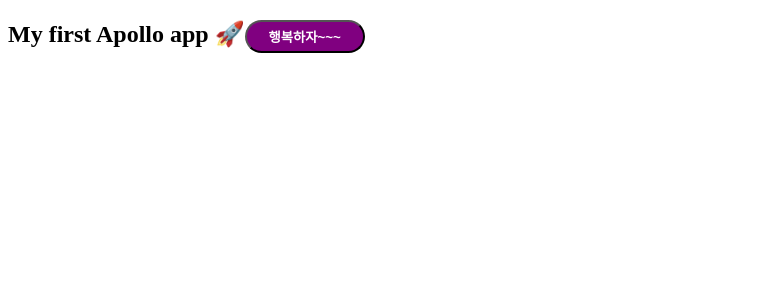
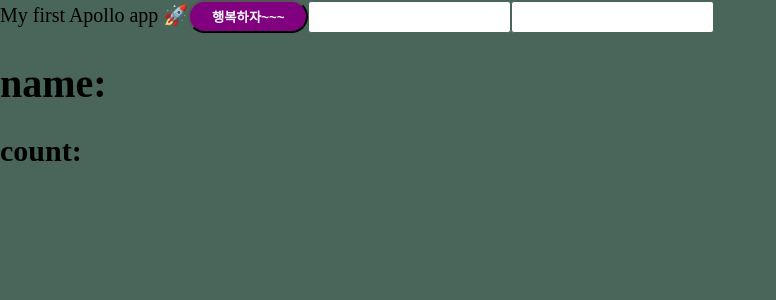
Before and after one commit to ludative/studybooster-Client, a React (Create React App) app: page / in a window 1280 px wide. Shown: the top 300 px of the page, without its empty margins (0-776 px from the left). Built offline with nearby package versions, Linux system fonts and the light colour scheme.

Commit message:
add :) input component 생성 및 스타일 정의

```diff
--- a/src/App.tsx
+++ b/src/App.tsx
@@ -1,27 +1,45 @@
-import * as React from "react";
-import { useQuery } from "@apollo/react-hooks";
-
-import { IStudyData, IStudyVariables } from "@/interfaces/study";
-import { GET_STUDY_BY_ID } from "@/queries/study";
-
+import React, { useState } from "react";
+import Input, { IInputReturnData } from "@/components/Common/input";
 import { Button } from "@/styles/button";
 
 const App: React.FC = () => {
-  const { data } = useQuery<IStudyData, IStudyVariables>(GET_STUDY_BY_ID, {
-    variables: { id: 1 }
-  });
+  const [name, setName] = useState("");
+  const handleChange = ({ value, name }: IInputReturnData) => {
+    if (name === "name") {
+      setName(value);
+    }
 
-  console.log(data);
+    if (name === "count") {
+      setCount(+value);
+    }
+  };
+
+  const [count, setCount] = useState<number | string>("");
 
   return (
     <div>
-      <h2>
+      <div>
         My first Apollo app{" "}
         <span role="img" aria-label="rocket">
           🚀
         </span>
         <Button danger={false}>행복하자~~~</Button>
-      </h2>
+        <Input
+          value={name}
+          name={"name"}
+          onChange={handleChange}
+          maxLength={3}
+        />
+        <Input
+          type={"number"}
+          value={count}
+          name={"count"}
+          onChange={handleChange}
+          max={3}
+        />
+        <h1>name: {name}</h1>
+        <h2>count: {count}</h2>
+      </div>
     </div>
   );
 };
--- /dev/null
+++ b/src/components/Common/input.tsx
@@ -0,0 +1,72 @@
+import React, { useState, useEffect } from "react";
+import { Input as InputStyle } from "@/styles/input";
+
+interface IInputProps {
+  type?: string;
+  name?: string;
+  value?: string | number;
+  placeholder?: string;
+  disabled?: boolean;
+  readOnly?: boolean;
+  minLength?: number;
+  maxLength?: number;
+  min?: number;
+  max?: number;
+  onChange?: (e: IInputReturnData) => void;
+}
+
+export interface IInputReturnData {
+  value: string;
+  name: string;
+}
+
+const getIsValidValue = (
+  min: number | undefined,
+  max: number | undefined,
+  value: string,
+  isLength: boolean
+): boolean => {
+  return (
+    (min !== undefined && min <= (isLength ? value.length : +value)) ||
+    (max !== undefined && max >= (isLength ? value.length : +value))
+  );
+};
+
+function Input(props: IInputProps): JSX.Element {
+  const [value, setValue] = useState<string>("");
+  useEffect(() => {
+    setValue(String(props.value));
+  }, [props.value]);
+
+  const handleChange = ({
+    target
+  }: React.ChangeEvent<HTMLInputElement>): void => {
+    const { value, name } = target;
+    const { onChange, min, max, minLength, maxLength } = props;
+
+    const isNumberValid: boolean = getIsValidValue(min, max, value, false);
+    const isLengthValid: boolean = getIsValidValue(
+      minLength,
+      maxLength,
+      value,
+      true
+    );
+    const isValidValue: boolean = isNumberValid || isLengthValid;
+    if (!isValidValue) return;
+
+    setValue(value);
+    if (onChange) {
+      onChange({ value, name });
+    }
+  };
+
+  const properties = {
+    ...props,
+    type: props.type || "text",
+    value
+  };
+
+  return <InputStyle {...properties} onChange={handleChange} />;
+}
+
+export default Input;
--- a/src/index.tsx
+++ b/src/index.tsx
@@ -5,8 +5,11 @@
 import client from "./client";
 import App from "./App";
 
+import { GlobalStyle } from "@/styles/common";
+
 ReactDOM.render(
   <ApolloProvider client={client}>
+    <GlobalStyle />
     <App />
   </ApolloProvider>,
   document.getElementById("root")
--- /dev/null
+++ b/src/styles/common.ts
@@ -0,0 +1,11 @@
+import { createGlobalStyle } from "styled-components";
+import { THEME_COLOR } from "./variables";
+
+export const GlobalStyle = createGlobalStyle`
+  body {
+    font-size: 20px;
+    margin: 0;
+    padding: 0;
+    background-color: ${THEME_COLOR};
+  }
+`;
--- /dev/null
+++ b/src/styles/input.ts
@@ -0,0 +1,14 @@
+import styled from "styled-components";
+
+export const Input = styled.input`
+  border-radius: 3px;
+  box-shadow: none;
+  border: 1px solid #4a655a;
+  min-height: 30px;
+  padding: 0 10px;
+  font-size: 14px;
+
+  &:focus {
+    outline: none;
+  }
+`;
--- /dev/null
+++ b/src/styles/variables.ts
@@ -0,0 +1 @@
+export const THEME_COLOR: string = "#4a655a";
```
